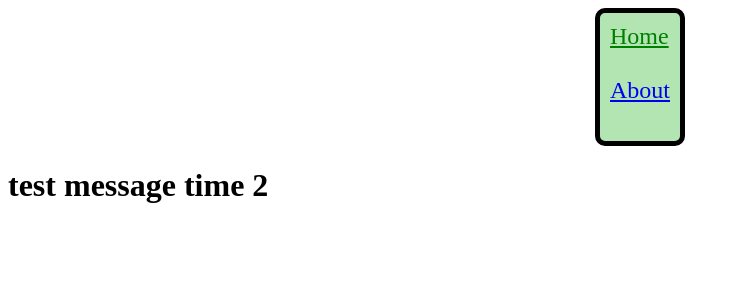
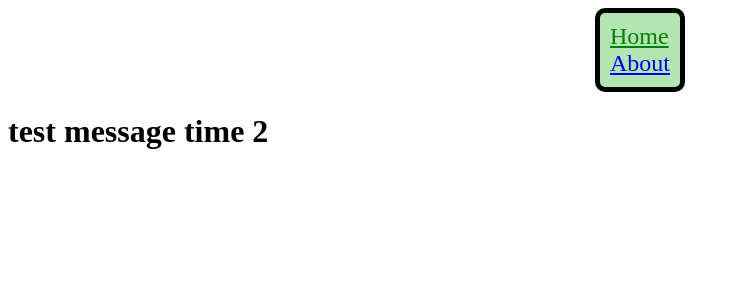
Before and after one commit to MochiHimochi/mochihimochi.github.io, a Jekyll site: the page built from index.html, in a window 1280 px wide. Shown: the top 300 px of the page, without its empty margins (0-738 px from the left). Built offline with Jekyll 4.4.1, drawn with Linux system fonts in a browser that asks for light colours.

Commit message:
Update navigation.html

```diff
--- a/_includes/navigation.html
+++ b/_includes/navigation.html
@@ -1,6 +1,6 @@
 <nav class=nav>
     {% for item in site.data.navigation %}
         <a href="{{ item.link }}" class=" navlink{% if page.url == item.link %} current{% endif %}">{{ item.name }}</a>
-        {% if forloop.rindex > 0 %}<br><br>{% endif %}
+        {% if forloop.rindex > 0 %}<br>{% endif %}
     {% endfor %}
 </nav>
```
